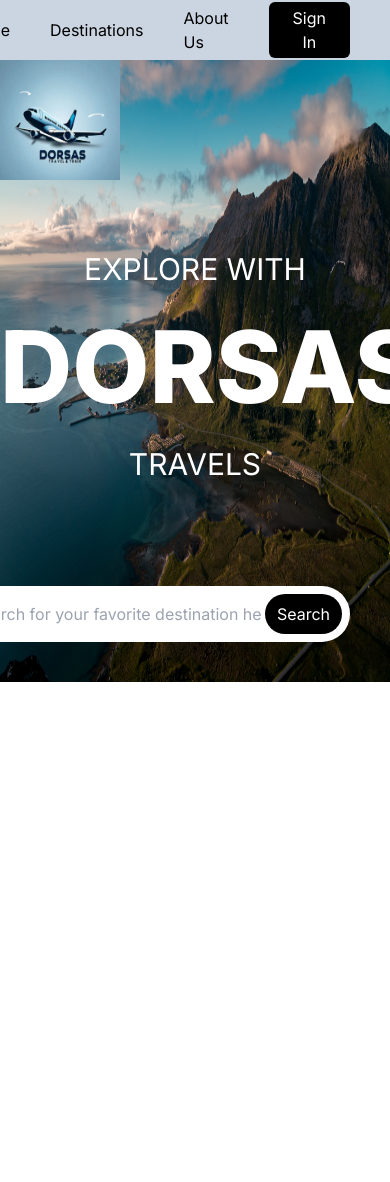
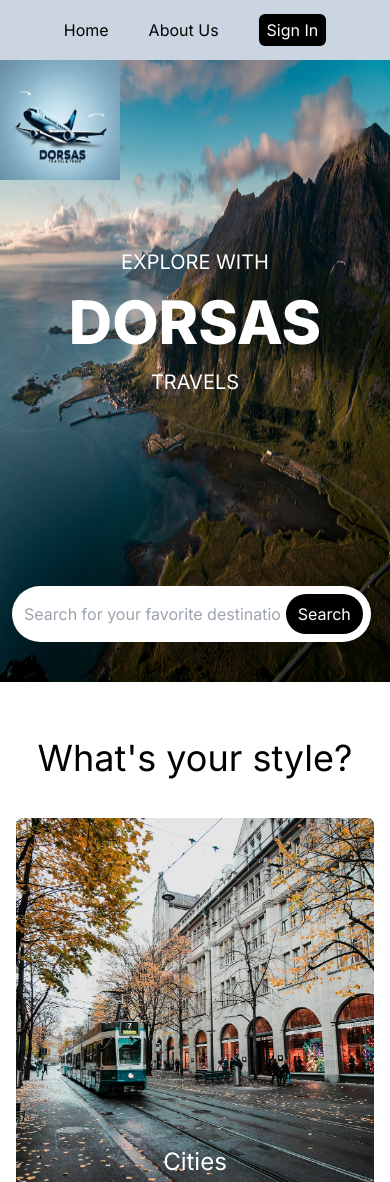
Before and after one commit to KelvinMhacwilson/DORSAS, a Next.js app: page / in a window 390 px wide. Shown: the top 1182 px of the page. Before the commit the page ends 844 px from the top, so only its background shows below. Built offline with nearby package versions, Linux system fonts and the light colour scheme.

Commit message:
Homepage Added

```diff
--- a/app/globals.css
+++ b/app/globals.css
@@ -1,21 +1,3 @@
 @tailwind base;
 @tailwind components;
 @tailwind utilities;
-
-
-
-body {
-  color: rgb(var(--foreground-rgb));
-  background: linear-gradient(
-      to bottom,
-      transparent,
-      rgb(var(--background-end-rgb))
-    )
-    rgb(var(--background-start-rgb));
-}
-
-@layer utilities {
-  .text-balance {
-    text-wrap: balance;
-  }
-}
--- /dev/null
+++ b/components/Footer.tsx
@@ -0,0 +1,41 @@
+import Link from "next/link";
+import React from "react";
+import { BsTwitterX } from "react-icons/bs";
+import { FaFacebook, FaInstagram, FaTiktok } from "react-icons/fa6";
+
+const Footer = () => {
+  return (
+    <div>
+      <div className="flex items-center justify-center gap-4 border-b pb-2 border-slate-400">
+        <Link href="/destinations">Destinations</Link>
+        <Link href="/about">About Us</Link>
+        <Link href="/">Privacy Policy</Link>
+      </div>
+
+      <div className="p-5 flex justify-between">
+        <div>
+          <p className="font-bold">Contact us</p>
+          <p>
+            Email{":"}{" "}
+            <a href="mailto:dorsasgroup@yahoo.com">dorsasgroup@yahoo.com</a>
+          </p>
+          <a href="tel:0209492440"> 0209492440/</a>
+          <a href="tel:0245963055"> 0245963055</a>
+          <p>Location{":"} Accra </p>
+        </div>
+
+        <div>
+          <p className="font-bold">Follow us on</p>
+          <div className="bg-gray-700 px-4 py-3 rounded flex items-center gap-4 text-white">
+            <FaFacebook />
+            <FaInstagram />
+            <FaTiktok />
+            <BsTwitterX />
+          </div>
+        </div>
+      </div>
+    </div>
+  );
+};
+
+export default Footer;
--- a/components/Header.tsx
+++ b/components/Header.tsx
@@ -7,13 +7,13 @@
 const Header = () => {
   const router = useRouter();
   return (
-    <div className="flex justify-end px-10 gap-10 bg-slate-300 h-[60px]  items-center absolute top-0 z-50 left-0 right-0">
+    <div className="flex md:justify-end justify-center p-2 md:px-10 gap-10 bg-slate-300 h-[60px]  items-center absolute top-0 z-50 left-0 right-0">
       <Link href="/">Home</Link>
-      <Link href="/destinations">Destinations</Link>
+      <Link href="/destinations" className="hidden">Destinations</Link>
       <Link href="/about">About Us</Link>
       <button
         onClick={() => router.push("/login")}
-        className="bg-black text-white px-6 py-1 rounded-md"
+        className="bg-black text-white md:px-6 px-2 py-1 rounded-md"
       >
         Sign In
       </button>
--- a/components/Homepage.tsx
+++ b/components/Homepage.tsx
@@ -4,9 +4,27 @@
 import React from "react";
 import HomepageImage from "@/assets/Homepage.jpeg";
 import Logo from "@/assets/Logo.jpeg";
+import Cities from "@/assets/Cities.jpeg";
+import Adventure from "@/assets/Adventure.jpeg";
+import Resorts from "@/assets/Resorts.jpeg";
+import Tours from "@/assets/Tours.jpeg";
+import OurServices from "@/assets/Services.jpeg";
+import ServiceTransport from "@/assets/ServicesTransport.png";
+import ServiceTour from "@/assets/ServicesTours.png";
+import ServiceAccommodation from "@/assets/ServicesAccomodation.jpeg";
+import Destination1 from "@/assets/Destination1.png";
+import Destination2 from "@/assets/Destination2.jpeg";
+import Destination3 from "@/assets/Destination3.png";
+import Destination4 from "@/assets/Destination4.jpeg";
+import Destination5 from "@/assets/Destination5.png";
+import Destination6 from "@/assets/Destination6.jpeg";
+import { FaQuoteLeft } from "react-icons/fa";
+import Review from "@/assets/Review.jpeg";
+import Footer from "./Footer";
 
 const Homepage = () => {
   return (
+    <div className="flex flex-col gap-10 w-full">
       <div className="relative">
         <div className="w-full relative h-[622px]  ">
           <Image
@@ -21,16 +39,16 @@
         </div>
 
         <div className="absolute z-30 top-[30%] w-full flex-col items-center justify-center text-center text-white">
-        <p className="text-[30px] ">EXPLORE WITH</p>
-        <p className="text-[100px] font-extrabold ">DORSAS</p>
-        <p className="text-[30px] ">TRAVELS</p>
+          <p className="lg:text-[30px] text-[20px]">EXPLORE WITH</p>
+          <p className="lg:text-[100px] text-[60px] font-extrabold ">DORSAS</p>
+          <p className="lg:text-[30px] text-[20px] ">TRAVELS</p>
         </div>
 
         <div className=" w-[120px] h-[120px] absolute top-0">
           <Image fill src={Logo} alt="Logo" />
         </div>
 
-      <div className="absolute bottom-10 right-10 w-full max-w-[420px] flex rounded-full bg-white p-2">
+        <div className="absolute bottom-10  md:right-10 w-[92%]  ml-3 md:w-full md:max-w-[420px] flex rounded-full bg-white p-2">
           <input
             type="text"
             placeholder="Search for your favorite destination here "
@@ -41,6 +59,158 @@
           </button>
         </div>
       </div>
+
+      <div className="md:p-10 p-4">
+        <p className="text-center text-4xl text-black">
+          What{"'s"} your style{"?"}{" "}
+        </p>
+
+        <div className="grid  md:grid-cols-2 lg:grid-cols-4 gap-8 mt-10">
+          <div className="w-full relative h-[400px] rounded-md ">
+            <Image
+              className="rounded-md object-cover"
+              fill
+              src={Cities}
+              alt="Cities"
+            />
+            <p className="absolute w-full text-center text-white  bottom-10 text-2xl ">
+              Cities
+            </p>
+          </div>
+          <div className="w-full relative h-[400px] rounded-md ">
+            <Image
+              className="rounded-md object-cover"
+              fill
+              src={Adventure}
+              alt="Cities"
+            />
+            <p className="absolute w-full text-center text-white  bottom-10 text-2xl ">
+              Adventure
+            </p>
+          </div>
+          <div className="w-full relative h-[400px] rounded-md ">
+            <Image
+              className="rounded-md object-cover"
+              fill
+              src={Resorts}
+              alt="Cities"
+            />
+            <p className="absolute w-full text-center text-white  bottom-10 text-2xl ">
+              Resorts
+            </p>
+          </div>
+          <div className="w-full relative h-[400px] rounded-md ">
+            <Image
+              className="rounded-md object-cover"
+              fill
+              src={Tours}
+              alt="Cities"
+            />
+            <p className="absolute w-full text-center text-white  bottom-10 text-2xl ">
+              Tours
+            </p>
+          </div>
+        </div>
+      </div>
+
+      {/* Services */}
+      <div className="md:px-10 p-4">
+        <p className="text-center">About Us</p>
+        <p className="text-center text-3xl ">Our Services</p>
+
+        <div className="grid md:grid-cols-2 mt-8 gap-8">
+          <div className="w-full relative h-[400px] ">
+            <Image
+              src={OurServices}
+              alt="Our Services"
+              fill
+              className="rounded-md object-cover"
+            />
+          </div>
+
+          <div className="flex flex-col justify-evenly gap-5">
+            <div className="flex gap-8">
+              <div className="border border-black p-2 rounded-md">
+                <div className="relative h-[80px] w-[80px]  ">
+                  <Image src={ServiceTransport} alt="Transport" fill />
+                </div>
+              </div>
+              <div>
+                <p className="font-bold text-xl">Transport</p>
+                <p className="text-slate-700">
+                  We provide our clients with quality and reliable transport and
+                  prioritize your safety and comfort
+                </p>
+              </div>
+            </div>
+
+            <div className="flex gap-8">
+              <div className="border border-black p-2 rounded-md">
+                <div className="relative h-[80px] w-[80px]  ">
+                  <Image src={ServiceTour} alt="Transport" fill />
+                </div>
+              </div>
+              <div>
+                <p className="font-bold text-xl">Tours</p>
+                <p className="text-slate-700">
+                  Our Tours range from historical cultural, adventure and
+                  wildlife safari. They are for everyone
+                </p>
+              </div>
+            </div>
+
+            <div className="flex gap-8">
+              <div className="border border-black p-2 rounded-md">
+                <div className="relative h-[80px] w-[80px]  ">
+                  <Image src={ServiceAccommodation} alt="Transport" fill />
+                </div>
+              </div>
+              <div>
+                <p className="font-bold text-xl">Accommodation</p>
+                <p className="text-slate-700">
+                  Get access to the best reviewed hotels around your area of
+                  tour or trip
+                </p>
+              </div>
+            </div>
+          </div>
+        </div>
+      </div>
+
+      {/* Destinations */}
+      <div className="p-10">
+        <p className="text-center">The Best</p>
+        <p className="text-center text-3xl font-bold ">Popular Destinations</p>
+      </div>
+
+      <div className="p-10">
+        <div className="flex items-center justify-between">
+          <p className="text-2xl font-bold">Leave your reviews here</p>
+          <button className="text-white bg-black px-3 py-2 rounded-lg">
+            Tap here
+          </button>
+        </div>
+
+        <div className="w-full relative h-[400px] mt-5">
+          <Image fill src={Review} alt="Review" className="object-cover" />
+
+          <div className="absolute top-4 left-4">
+            <div className="w-[350px] bg-white p-10 ">
+              <p className="text-orange-500">
+                <FaQuoteLeft />
+              </p>
+              <p className="text-slate-600">
+                One of the best agencies to book your travels and tours. Very
+                patient and friendly tour guides. You should book your tours
+                here and I guarantee you{"'"}ll have a goog time.
+              </p>
+            </div>
+          </div>
+        </div>
+      </div>
+
+      <Footer />
+    </div>
   );
 };
 
```
Also changed, not shown: package.json (+5 -4 lines), 1 other file (tests, documents, lock files or other folders). Lines whose indentation alone changed are shown as unchanged.
